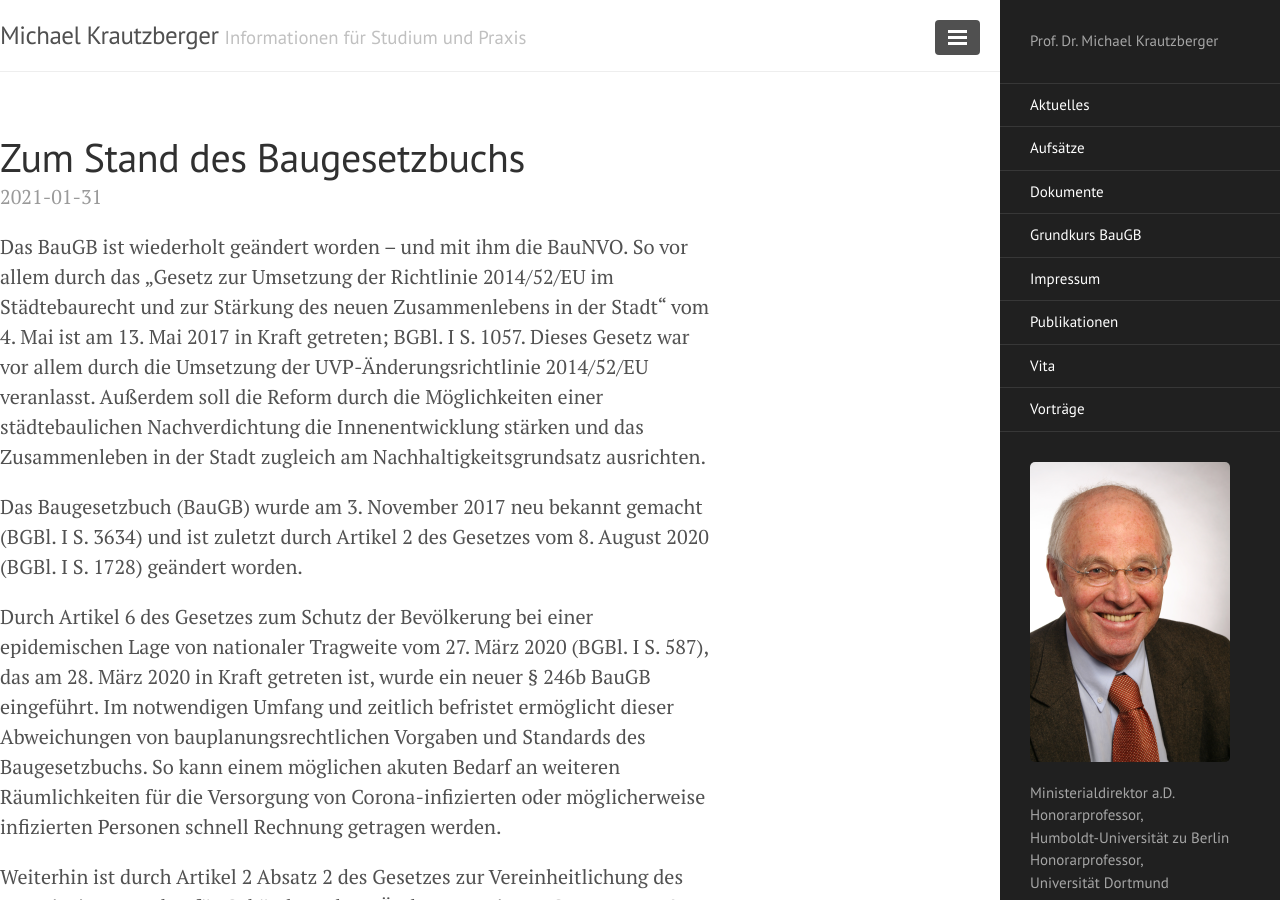
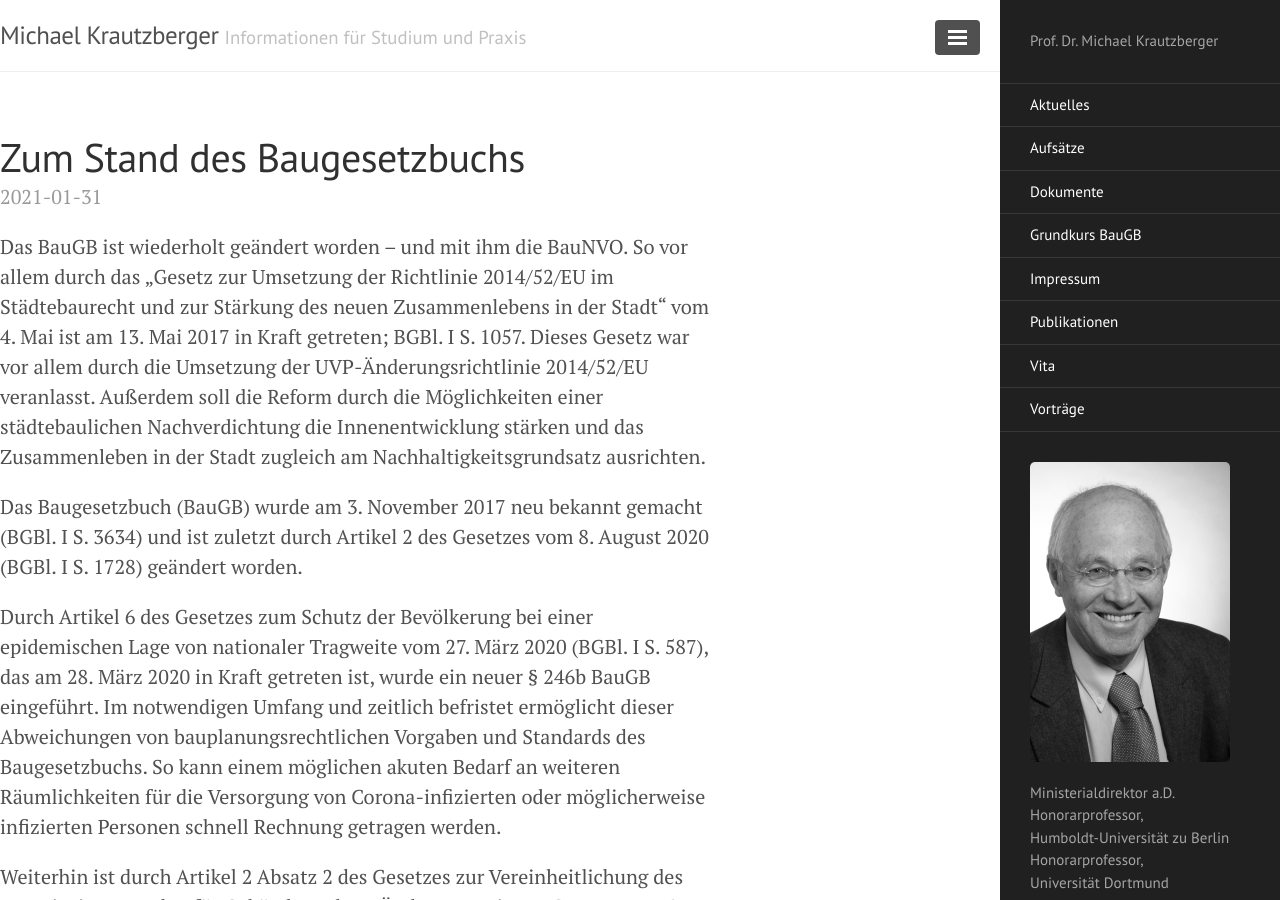
Before and after one commit to pkra/krautzberger.info, a Jekyll site: the page built from index.html, in a window 1280 px wide and 900 px high. Built offline with Jekyll 4.4.1, drawn with Linux system fonts in a browser that asks for light colours; the list of posts is cut into pages by our own code.

Commit message:
sidebar: replace photo

```diff
--- a/_includes/sidebar.html
+++ b/_includes/sidebar.html
@@ -26,7 +26,7 @@
       {% endif %}
     {% endfor %}
   </nav>
-   <div class="sidebar-item"><img src="/assets/michael_krautzberger_1.png" alt="Michael Krautzberger">
+   <div class="sidebar-item"><img src="/assets/michael_krautzberger_grayscale.png" alt="Michael Krautzberger">
        Ministerialdirektor a.D. <br>
        Honorarprofessor, <br>
        Humboldt-Universität zu Berlin <br>
```
Also changed, not shown: assets/michael_krautzberger_grayscale.png (added).
